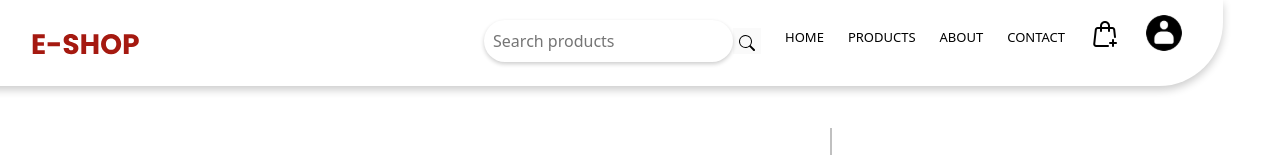
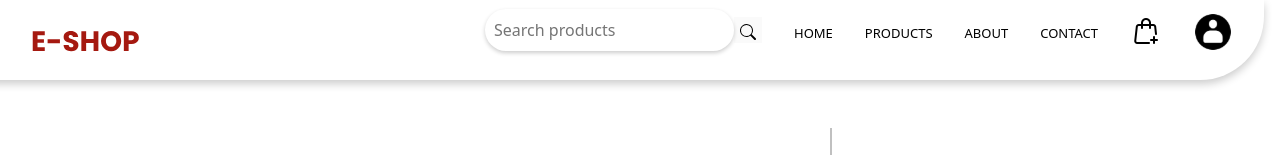
Before and after one commit to Fasill/e-commerce_project, a React (Create React App) app in the folder front-end/: page /cart in a window 1280 px wide. Shown: the top 155 px of the page. Built offline with nearby package versions, Linux system fonts and the light colour scheme; no server answers.

Commit message:
the navbar is responsive

```diff
--- a/front-end/src/components/assets/styles/Navbar.css
+++ b/front-end/src/components/assets/styles/Navbar.css
@@ -1,37 +1,36 @@
 header{
 
   display: flex;
-  gap: 18rem;
+  /* gap: 18rem; */
   margin-top: -6rem;
   justify-content: space-between;
   align-items: center;
   padding-left: 3rem;
   padding-bottom: -1rem;
 
-  width: 96.8%;
+  width: 100%;
+  height: 5rem;
   margin-left: -1rem;
   border-bottom-right-radius: 4rem;
   position: fixed;
   z-index: 9999;
 }
-nav{
-
-  margin:1.5em;
-}
-nav ul{
-  list-style-type: none;
-  display: flex;
-  gap: 1.5rem;
-  margin: 0;
-  padding-right: 1rem;
-}
-.cart{
-  margin-top: -0.5rem;
-}
-.regist{
-  margin-top: -0.7rem;
+.headerLogo img{
+  align-self: center;
 
 }
+nav ul {
+  display: flex;
+  gap:2rem;
+  margin-right: 2rem;
+  /* justify-content: space-between; */
+  align-items: center;
+
+}
+li{
+  list-style:  none;
+}
+
 nav ul li a{
   text-decoration: none;
   color:black;
@@ -57,32 +56,22 @@ nav ul li a.active:before {
   border: none;
   color: #000000;
   padding: 9px;
-  /* margin-right:1rem; */
-  /* padding-right: 4rem; */
-  /* border: 1px solid #ccc; */
   border-radius: 50px;
   margin-top: -0.25rem;
-  /* height:10rem; */
   box-shadow: 0 2px 4px rgba(0, 0, 0, 0.2);
   outline: none;
   caret-color: rgb(87, 79, 79);
   transition: background-color 0.4s;
 }
+.search-input:hover{
+  background-color: rgba(0, 0, 0, 0.05);
+}
 .search-bu {
-  /* padding: 1rem; */
-  /* /* background-color: red; */
   background-color: rgba(0, 0, 0, 0.02);
   border: none;
-  /* width: 1rem; */
-  /* background-color: none; */
-
+  scale: 1;
+  transform: scale 1.5s;
 }
-.search-bu img{
-  /* box-shadow: 0px 2px 4px rgba(0, 0, 0, 0.2);  */
+.search-bu:hover{
+  scale: 1.2;
 }
-
-.search-input:hover{
-  /* background-color: grey; */
-  /* opacity: 1px; */
-  background-color: rgba(0, 0, 0, 0.02);
-}
--- a/front-end/src/components/navbar.js
+++ b/front-end/src/components/navbar.js
@@ -50,13 +50,9 @@ export const Navbar = ()=>{
         });
     }
   }, []);
-
-
-
   return(
-  <div>
   <header>
-    <a href="/"><img src={logo} alt="E-SHOP logo"/></a>
+    <a className="headerLogo" href="/"><img src={logo} alt="E-SHOP logo"/></a>
     <nav>
       <ul>
       <li >
@@ -83,14 +79,8 @@ export const Navbar = ()=>{
         {loggedIn?(
           <li><a href="/profile"><img className='regist'  src={registerLogo} alt="register"/></a></li>
         ):<li><a href="/signin"><img className='regist'  src={registerLogo} alt="register"/></a></li>}
-
-
-
-
-
       </ul>
     </nav>
   </header>
-  </div>
   )
 }
```
